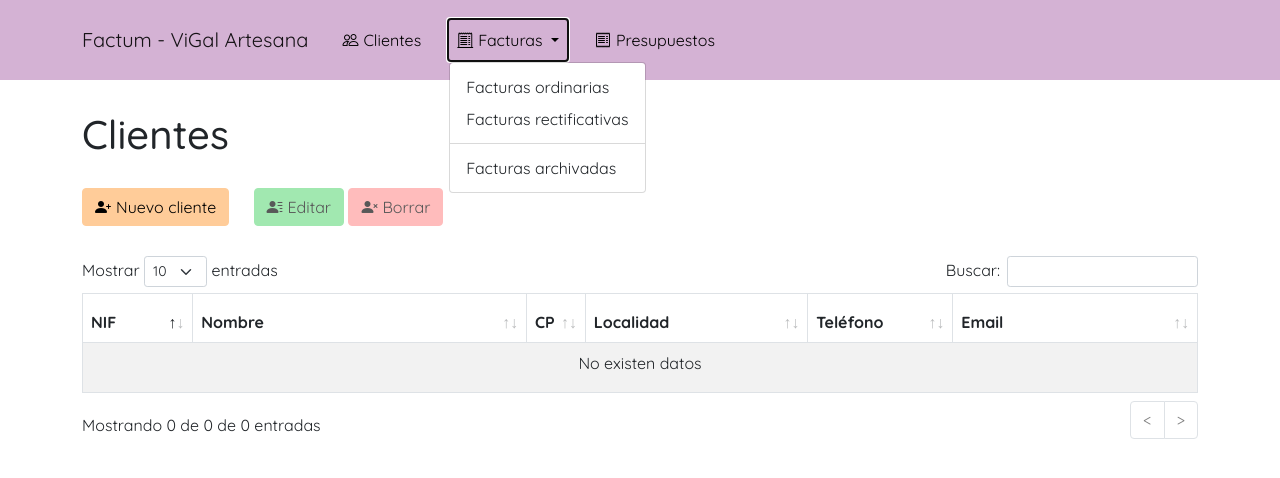
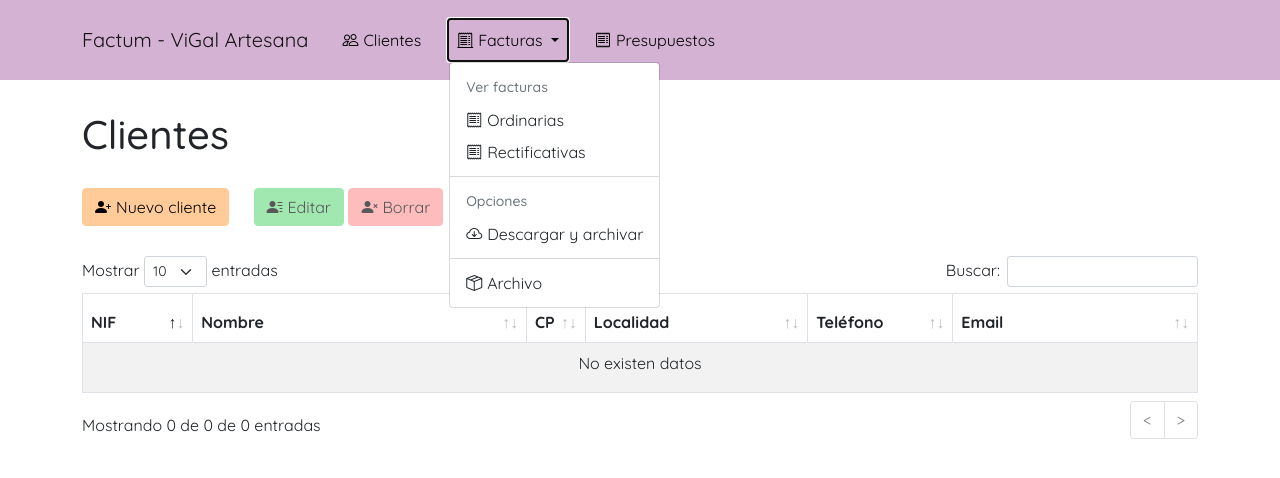
Before and after one commit to fdgd1998/Factum, a PHP site: page /index.php in a window 1280 px wide, after a click on "Facturas". Shown: the top 478 px of the page. Run offline with PHP 8.4, Linux system fonts and the light colour scheme; data that the repository does not hold is empty.

Commit message:
New page for downloading and archiving bills

```diff
--- a/includes/header.php
+++ b/includes/header.php
@@ -14,10 +14,14 @@
             <i class="bi bi-receipt-cutoff"></i>Facturas
           </a>
           <ul class="dropdown-menu" aria-labelledby="navbarDropdown">
-            <li><a class="dropdown-item" href="?page=bills"></i>Facturas ordinarias</a></li>
-            <li><a class="dropdown-item" href="?page=rbills"></i>Facturas rectificativas</a></li>
+          <li><h6 class="dropdown-header">Ver facturas</h6></li>
+            <li><a class="dropdown-item" href="?page=bills"><i class="bi bi-receipt"></i>Ordinarias</a></li>
+            <li><a class="dropdown-item" href="?page=rbills"><i class="bi bi-receipt"></i>Rectificativas</a></li>
             <div class="dropdown-divider"></div>
-            <li><a class="dropdown-item" href="?page=archived-bills"></i>Facturas archivadas</a></li>
+            <li><h6 class="dropdown-header">Opciones</h6></li>
+            <li><a class="dropdown-item" href="?page=bill-options"><i class="bi bi-cloud-arrow-down"></i>Descargar y archivar</a></li>
+            <div class="dropdown-divider"></div>
+            <li><a class="dropdown-item" href="?page=archived-bills"><i class="bi bi-box-seam"></i>Archivo</a></li>
           </ul>
         </li>
         <li class="nav-item">
--- a/index.php
+++ b/index.php
@@ -55,6 +55,9 @@
                         break;
                     case "rbills":
                         include "./pages/bills-manage.php";
+                        break;
+                    case "bill-options":
+                        include "./pages/bill-option.php";
                         break;
                     case "budgets":
                         include "./pages/budgets-manage.php";
--- /dev/null
+++ b/pages/bill-options.php
@@ -0,0 +1,2 @@
+<?php
+?>
```
